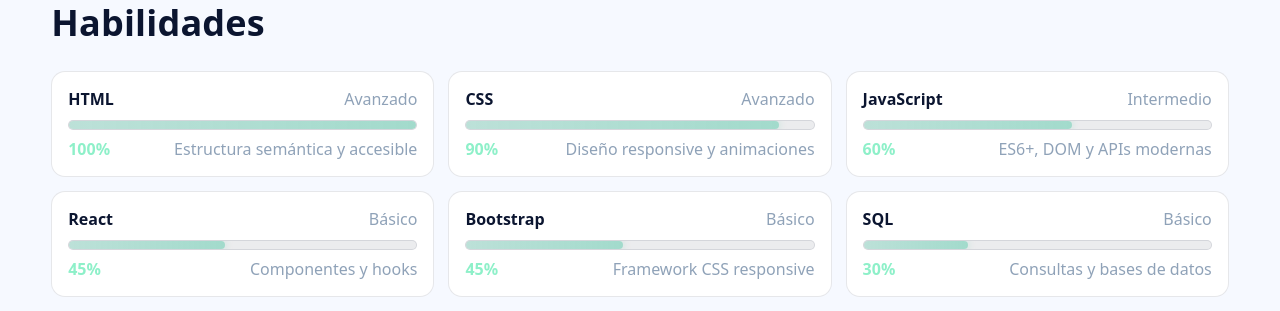
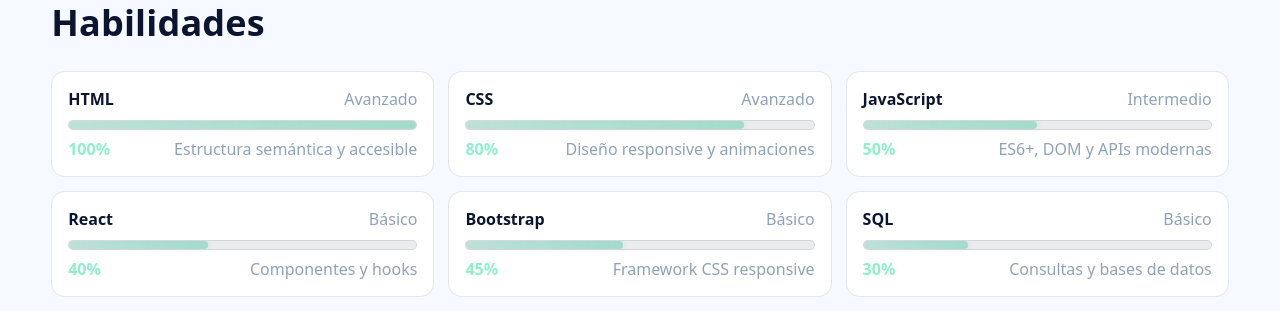
Before and after one commit to Santygm04/Port-folio, a React (Vite) app: page / in a window 1280 px wide. Shown: the part 1360-1671 px from the top of the page. Built offline with nearby package versions, Linux system fonts and the light colour scheme.

Commit message:
cambios #1

```diff
--- a/src/components/Skills/Skills.jsx
+++ b/src/components/Skills/Skills.jsx
@@ -4,9 +4,9 @@
 
 const skills = [
   { name:'HTML', level:100, label:'Avanzado', note:'Estructura semántica y accesible' },
-  { name:'CSS', level:90, label:'Avanzado', note:'Diseño responsive y animaciones' },
-  { name:'JavaScript', level:60, label:'Intermedio', note:'ES6+, DOM y APIs modernas' },
-  { name:'React', level:45, label:'Básico', note:'Componentes y hooks' },
+  { name:'CSS', level:80, label:'Avanzado', note:'Diseño responsive y animaciones' },
+  { name:'JavaScript', level:50, label:'Intermedio', note:'ES6+, DOM y APIs modernas' },
+  { name:'React', level:40, label:'Básico', note:'Componentes y hooks' },
   { name:'Bootstrap', level:45, label:'Básico', note:'Framework CSS responsive' },
   { name:'SQL', level:30, label:'Básico', note:'Consultas y bases de datos' },
   { name:'MongoDB', level:15, label:'Aprendiendo', note:'' },
```
